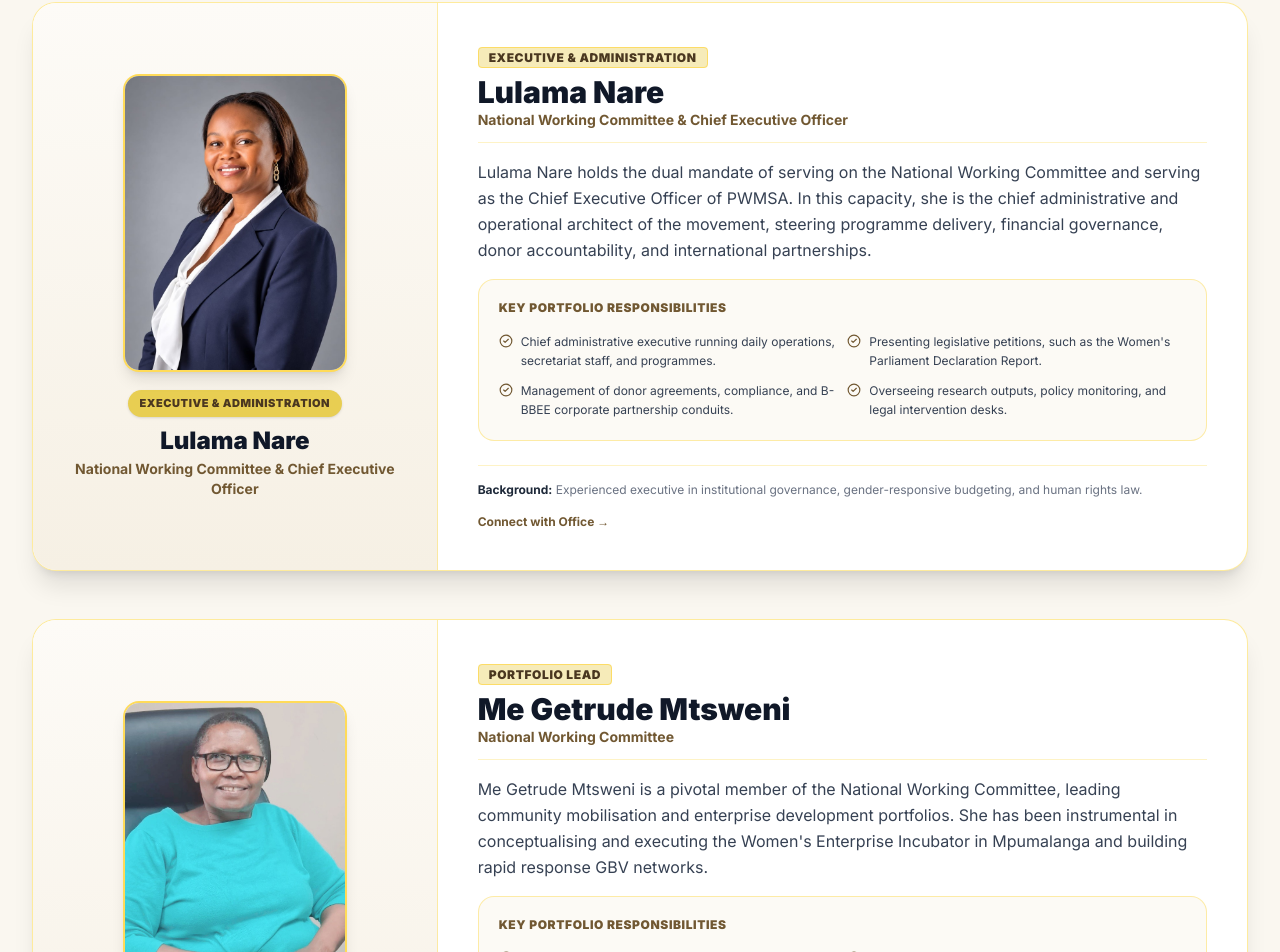
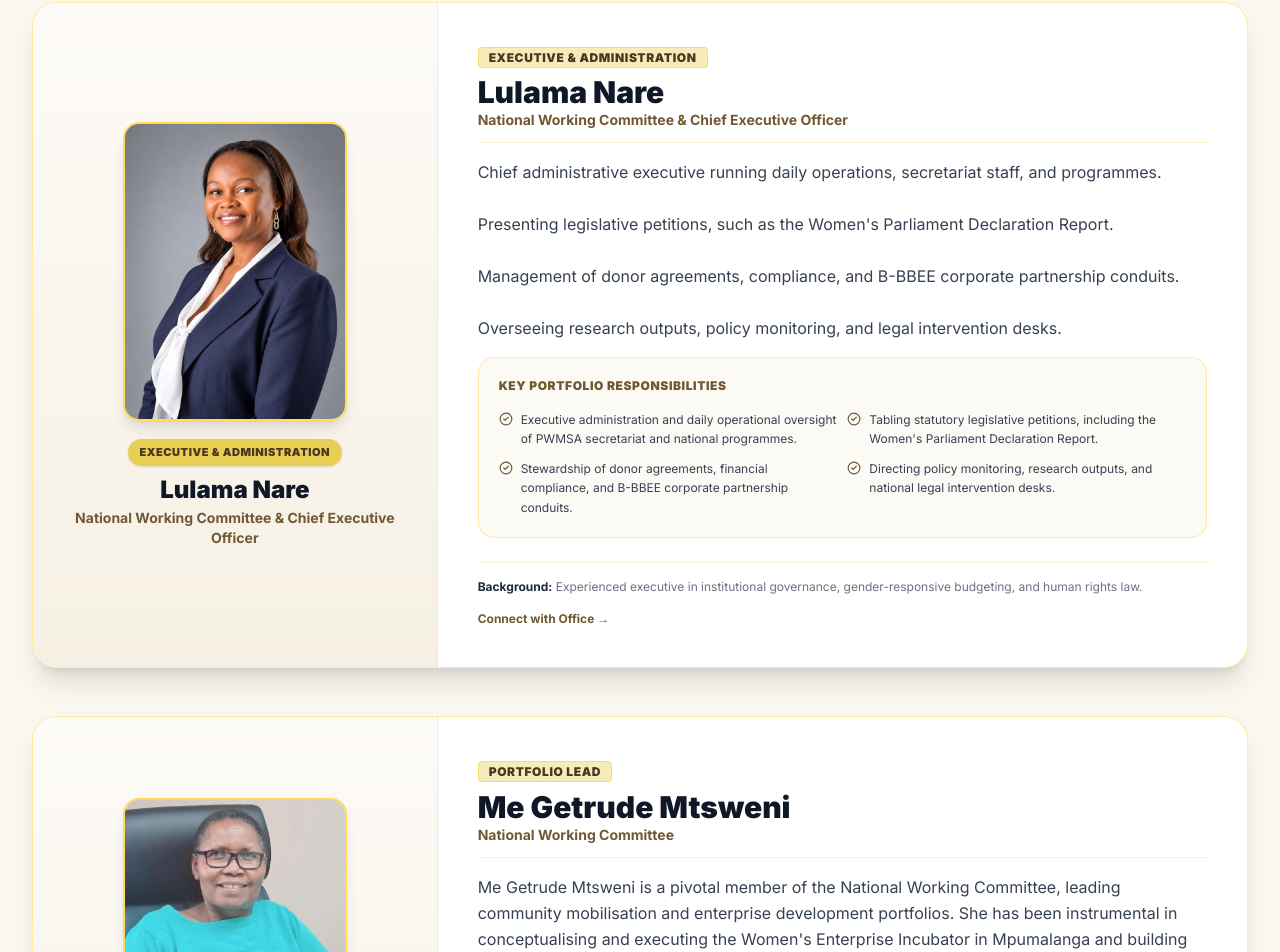
Before and after one commit to banele303/pwmsa, a Next.js app: page /committee in a window 1280 px wide. Shown: the part 2027-2979 px from the top of the page. Built offline with nearby package versions, Linux system fonts and the light colour scheme.

Commit message:
Update Lulama Nare bio and refine PWMSA core mission statement

```diff
--- a/src/app/committee/page.tsx
+++ b/src/app/committee/page.tsx
@@ -73,12 +73,12 @@ const nationalLeaders = [
     badge: "Executive & Administration",
     image: "/images/committee/lulama-nare.jpg",
     imagePosition: "object-top",
-    bio: "Lulama Nare holds the dual mandate of serving on the National Working Committee and serving as the Chief Executive Officer of PWMSA. In this capacity, she is the chief administrative and operational architect of the movement, steering programme delivery, financial governance, donor accountability, and international partnerships.",
+    bio: "Chief administrative executive running daily operations, secretariat staff, and programmes.\n\nPresenting legislative petitions, such as the Women's Parliament Declaration Report.\n\nManagement of donor agreements, compliance, and B-BBEE corporate partnership conduits.\n\nOverseeing research outputs, policy monitoring, and legal intervention desks.",
     responsibilities: [
-      "Chief administrative executive running daily operations, secretariat staff, and programmes.",
-      "Presenting legislative petitions, such as the Women's Parliament Declaration Report.",
-      "Management of donor agreements, compliance, and B-BBEE corporate partnership conduits.",
-      "Overseeing research outputs, policy monitoring, and legal intervention desks.",
+      "Executive administration and daily operational oversight of PWMSA secretariat and national programmes.",
+      "Tabling statutory legislative petitions, including the Women's Parliament Declaration Report.",
+      "Stewardship of donor agreements, financial compliance, and B-BBEE corporate partnership conduits.",
+      "Directing policy monitoring, research outputs, and national legal intervention desks.",
     ],
     experience: "Experienced executive in institutional governance, gender-responsive budgeting, and human rights law.",
   },
--- a/src/app/page.tsx
+++ b/src/app/page.tsx
@@ -557,7 +557,7 @@ export default function AboutPage() {
             </h2>
             <div className="w-16 h-1 bg-[#e8ce52] rounded-full mx-auto" />
             <p className="text-gray-300 text-base sm:text-lg leading-relaxed pt-2">
-              The core mission of the PWMSA—as reaffirmed and updated by alliance partners (ANCWL, COSATU, SACP, and SANCO)—is to serve as an inclusive, broad-based platform to unite women, challenge patriarchy, eliminate gender-based discrimination, and achieve full gender equality and emancipation.
+              The core mission of the PWMSA is to serve as an inclusive, broad-based platform to unite women, challenge patriarchy, eliminate gender-based discrimination, and achieve full gender equality and emancipation.
             </p>
           </div>
 
```
